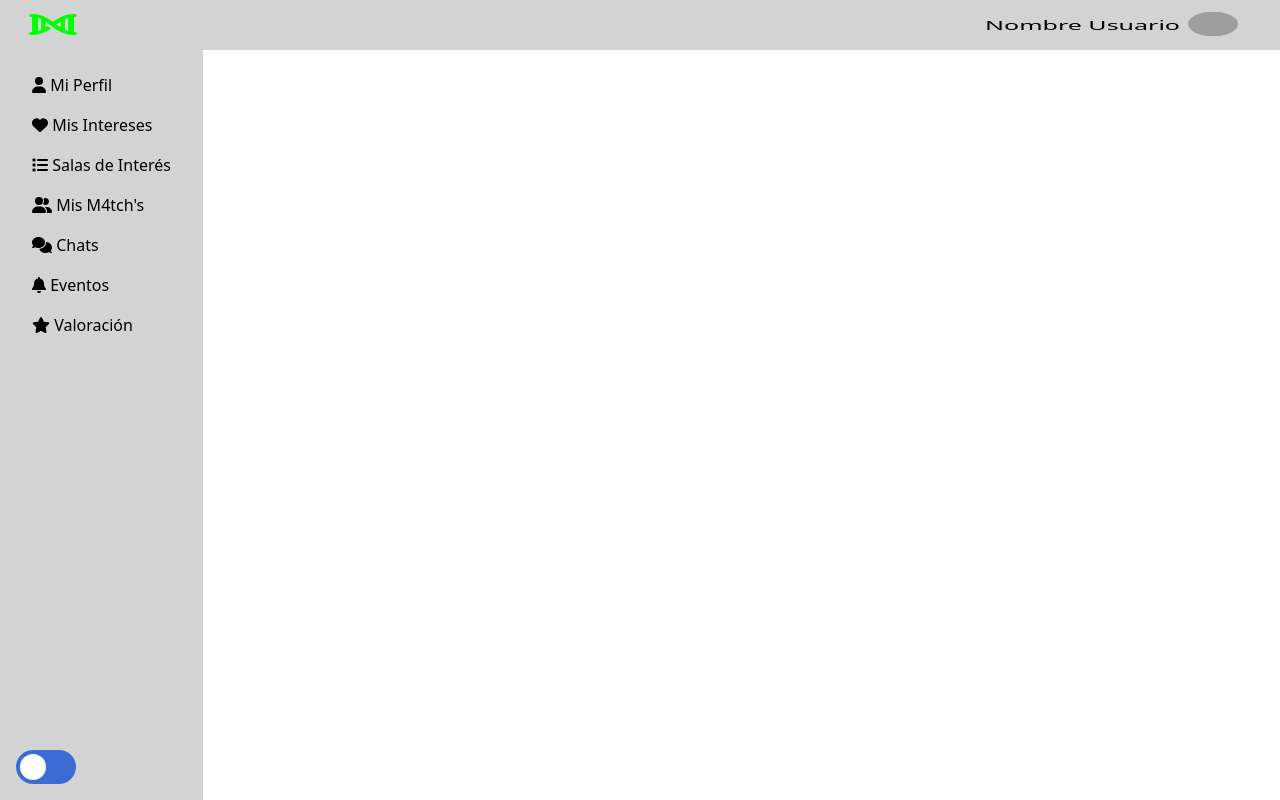
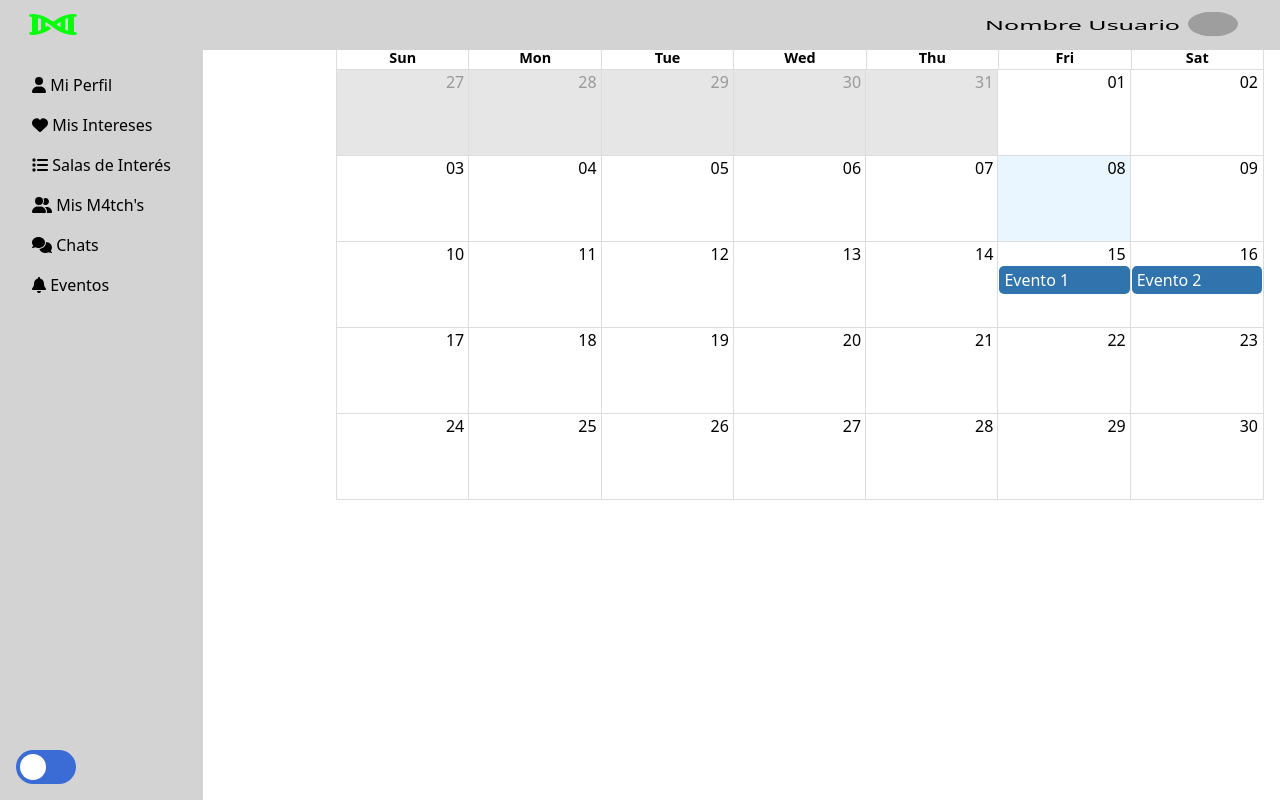
Before and after one commit to alegonfern/Final.Project, a React app: page /calendar in a window 1280 px wide. Built offline with nearby package versions, Linux system fonts and the light colour scheme; grey boxes are pictures that could not be loaded.

Commit message:
Chat y calendario

```diff
--- a/package.json
+++ b/package.json
@@ -66,6 +66,7 @@
 		"prop-types": "^15.7.2",
 		"query-string": "^7.0.1",
 		"react": "^17.0.2",
+		"react-big-calendar": "^1.8.2",
 		"react-dom": "^17.0.2",
 		"react-google-login": "^5.2.2",
 		"react-icons": "^4.10.1",
--- a/src/js/app.jsx
+++ b/src/js/app.jsx
@@ -21,6 +21,9 @@ import MatchPreview from './component/match preview component/MatchPreview';
 import Sidebar from './component/Sidebar';
 import Contacts from "./component/contact list/Contacts";
 import Navbar from "./component/Navbar";
+import { Calendar } from "react-big-calendar";
+import MyCalendar from "./component/Calendar";
+import Chat from "./component/Chat";
 
 function App() {
   return (
@@ -47,11 +50,13 @@ function App() {
                     <Route path="/Google" element={<Google_test />} />
                     <Route path="/MatchPreview" element={<MatchPreview />} />
                     <Route path="/Contacts" element={<Contacts />} />
+                    <Route path="/calendar" element={<MyCalendar />} />
+                    <Route path="/chat" element={<Chat />} />
                   </Routes>
                 </div>
               </div>
             </>
-          }/>
+          } />
         </Routes>
       </Router>
     </UserProvider>
--- /dev/null
+++ b/src/js/component/Calendar.jsx
@@ -0,0 +1,35 @@
+import React from "react";
+import { Calendar, momentLocalizer } from "react-big-calendar";
+import moment from "moment";
+import "react-big-calendar/lib/css/react-big-calendar.css";
+
+const localizer = momentLocalizer(moment);
+
+const myEventsList = [
+  {
+    title: "Evento 1",
+    start: new Date("2023-09-15T10:00:00"),
+    end: new Date("2023-09-15T12:00:00"),
+  },
+  {
+    title: "Evento 2",
+    start: new Date("2023-09-16T14:00:00"),
+    end: new Date("2023-09-16T16:00:00"),
+  },
+];
+
+function MyCalendar() {
+  return (
+    <div>
+      <Calendar
+        localizer={localizer}
+        events={myEventsList}
+        startAccessor="start"
+        endAccessor="end"
+        style={{ height: 500 }}
+      />
+    </div>
+  );
+}
+
+export default MyCalendar;
--- /dev/null
+++ b/src/js/component/Chat.jsx
@@ -0,0 +1,95 @@
+import React, { useState } from "react";
+
+const conversations = [
+    {
+        id: 1,
+        username: "Usuario1",
+        avatar: "avatar1.png",
+        messages: [
+            { text: "Hola, ¿cómo estás?", timestamp: "10:00 AM" },
+            { text: "¡Bien, gracias!", timestamp: "10:05 AM" },
+        ],
+    },
+    {
+        id: 2,
+        username: "Usuario2",
+        avatar: "avatar2.png",
+        messages: [
+            { text: "¡Hola! ¿Qué tal?", timestamp: "11:00 AM" },
+            { text: "Todo bien por aquí.", timestamp: "11:05 AM" },
+        ],
+    },
+];
+
+function Chat() {
+    const [activeConversation, setActiveConversation] = useState(conversations[0]);
+    const [newMessage, setNewMessage] = useState("");
+
+    const handleSendMessage = () => {
+        if (newMessage.trim() === "") return;
+
+        const updatedConversations = conversations.map((conversation) => {
+            if (conversation.id === activeConversation.id) {
+                const newMessageObj = {
+                    text: newMessage,
+                    timestamp: new Date().toLocaleTimeString(),
+                };
+                return {
+                    ...conversation,
+                    messages: [...conversation.messages, newMessageObj],
+                };
+            }
+            return conversation;
+        });
+
+        conversations = updatedConversations;
+        setNewMessage("");
+    };
+
+    return (
+        <div className="chat-room">
+            <div className="chat-sidebar">
+                <h3>Conversaciones</h3>
+                <ul>
+                    {conversations.map((conversation) => (
+                        <li
+                            key={conversation.id}
+                            onClick={() => setActiveConversation(conversation)}
+                            className={
+                                conversation.id === activeConversation.id ? "active" : ""
+                            }
+                        >
+                            <img src={conversation.avatar} alt={conversation.username} />
+                            {conversation.username}
+                        </li>
+                    ))}
+                </ul>
+            </div>
+            <div className="chat-messages">
+                <h3>Chat con {activeConversation.username}</h3>
+                {activeConversation.messages.map((message, index) => (
+                    <div key={index} className="message">
+                        <div className="avatar">
+                            <img src={activeConversation.avatar} alt={activeConversation.username} />
+                        </div>
+                        <div className="message-content">
+                            <span className="timestamp">{message.timestamp}</span>
+                            <p>{message.text}</p>
+                        </div>
+                    </div>
+                ))}
+            </div>
+            <div className="chat-input">
+                <input
+                    type="text"
+                    placeholder="Escribe un mensaje..."
+                    value={newMessage}
+                    onChange={(e) => setNewMessage(e.target.value)}
+                />
+                <button onClick={handleSendMessage}>Enviar</button>
+            </div>
+        </div>
+    );
+}
+
+export default Chat;
--- a/src/js/component/Sidebar.jsx
+++ b/src/js/component/Sidebar.jsx
@@ -31,36 +31,41 @@ function Sidebar() {
                     <Link to="/Intereses" className="nav-link">
                         <FontAwesomeIcon icon={faHeart} /> Mis Intereses
                     </Link>
+                </li>
 
+                <li className="nav-item">
+                    <Link to="/Group" className="nav-link">
+                        <FontAwesomeIcon icon={faList} /> Salas de Interés
+                    </Link>
                 </li>
 
 
 
                 <li className="nav-item">
-                    <a className="nav-link" href="#">
-                        <FontAwesomeIcon icon={faList} /> Salas de Interés
-                    </a>
+                    <Link to="/match" className="nav-link">
+                        <FontAwesomeIcon icon={faUserFriends} /> Mis M4tch's
+                    </Link>
+
                 </li>
+
+
                 <li className="nav-item">
-                    <a className="nav-link" href="#">
-                        <FontAwesomeIcon icon={faUserFriends} /> Mis M4tch's
-                    </a>
+                    <Link to="/chat" className="nav-link">
+                        <FontAwesomeIcon icon={faComments} /> Chats
+                    </Link>
                 </li>
+
                 <li className="nav-item">
-                    <a className="nav-link" href="#">
-                        <FontAwesomeIcon icon={faComments} /> Chats
-                    </a>
+                    <Link to="/calendar" className="nav-link">
+                        <FontAwesomeIcon icon={faBell} /> Eventos
+                    </Link>
                 </li>
-                <li className="nav-item">
-                    <a className="nav-link" href="#">
-                        <FontAwesomeIcon icon={faBell} /> Eventos
-                    </a>
-                </li>
-                <li className="nav-item">
+                { /* <li className="nav-item">
                     <a className="nav-link" href="#">
                         <FontAwesomeIcon icon={faStar} /> Valoración
                     </a>
                 </li>
+              */}
             </ul>
             <div>
                 <label className="switch">
```
Also changed, not shown: 1 other file (tests, documents, lock files or other folders).
